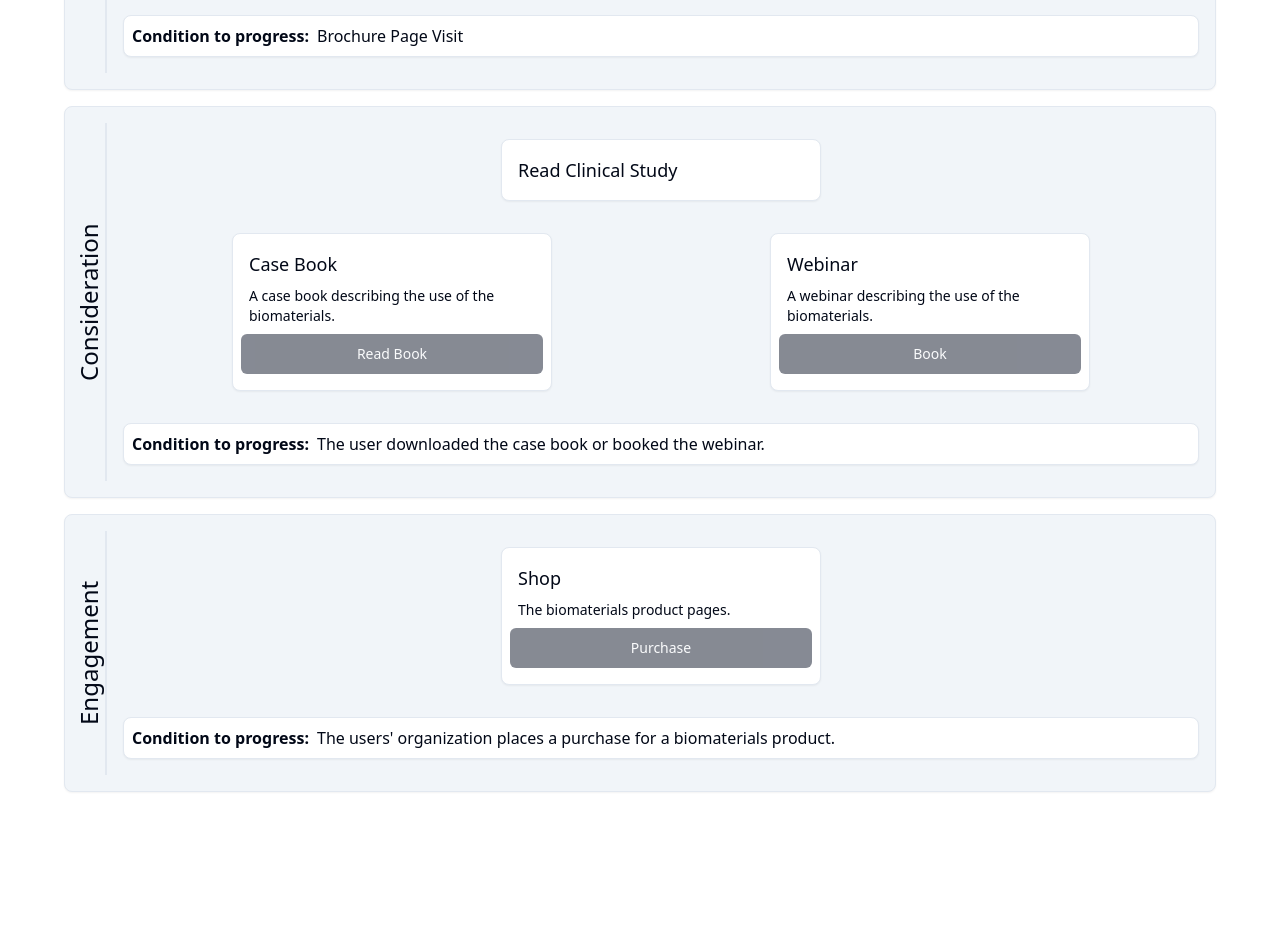
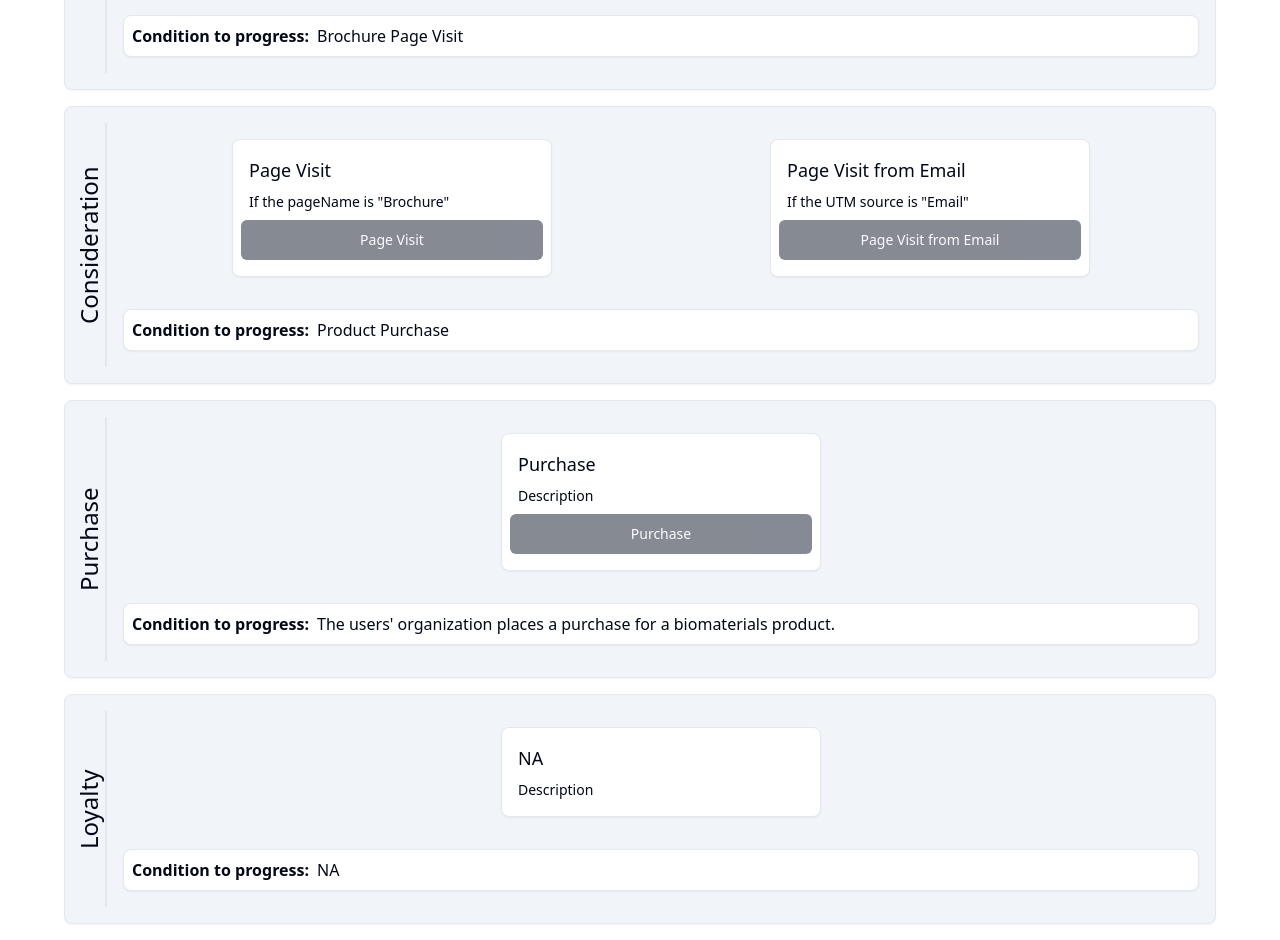
Before and after one commit to Kaihchanwork/test, a Next.js app: page /uc1 in a window 1280 px wide. Shown: the part 560-1500 px from the top of the page. Before the commit the page ends 1368 px from the top, so only its background shows below. Built offline with nearby package versions, Linux system fonts and the light colour scheme.

Commit message:
Update page.tsx

```diff
--- a/app/uc1/page.tsx
+++ b/app/uc1/page.tsx
@@ -117,61 +117,64 @@ const HomePage = () => {
 
       <CXFlow flowName="Consideration">
         <CXFlow.Row>
-          <CXFlow.Item>
-            <CXFlow.ItemHeader>Read Clinical Study</CXFlow.ItemHeader>
-          </CXFlow.Item>
-        </CXFlow.Row>
-
-        <CXFlow.Row>
-          <CXFlow.Item>
-            <CXFlow.ItemHeader>Case Book</CXFlow.ItemHeader>
+        <CXFlow.Item>
+            <CXFlow.ItemHeader>Page Visit</CXFlow.ItemHeader>
             <CXFlow.ItemDescription>
-              A case book describing the use of the biomaterials.
+              If the pageName is "Brochure"
             </CXFlow.ItemDescription>
             <CXFlow.ItemForm
-              triggerLabel="Read Book"
-              eventName="AEM Event MVP"
-              eventParameters={["eventType"]}
+              triggerLabel="Page Visit"
+              eventName="Page Visit"
+              eventParameters={[
+                "pageName",
+                "pageURL",
+              ]}
               cdpSDK={typeof window !== "undefined" ? window.mvpCDP : null}
               isSDKLoaded={isLoaded}
             />
           </CXFlow.Item>
-
           <CXFlow.Item>
-            <CXFlow.ItemHeader>Webinar</CXFlow.ItemHeader>
+            <CXFlow.ItemHeader>Page Visit from Email</CXFlow.ItemHeader>
             <CXFlow.ItemDescription>
-              A webinar describing the use of the biomaterials.
+              If the UTM source is "Email"
             </CXFlow.ItemDescription>
             <CXFlow.ItemForm
-              triggerLabel="Book"
-              eventName="SKILL Course Booked MVP"
-              eventParameters={["courseName"]}
+              triggerLabel="Page Visit from Email"
+              eventName="Page Visit from Email"
+              eventParameters={[
+                "pageName",
+                "utmSource",
+                "pageURL",
+              ]}
               cdpSDK={typeof window !== "undefined" ? window.mvpCDP : null}
               isSDKLoaded={isLoaded}
             />
           </CXFlow.Item>
         </CXFlow.Row>
 
+
+
         <CXFlow.NextStepCondition>
-          The user downloaded the case book or booked the webinar.
+          Product Purchase
         </CXFlow.NextStepCondition>
       </CXFlow>
 
-      <CXFlow flowName="Engagement">
+      <CXFlow flowName="Purchase">
         <CXFlow.Row>
           <CXFlow.Item>
-            <CXFlow.ItemHeader>Shop</CXFlow.ItemHeader>
+            <CXFlow.ItemHeader>Purchase</CXFlow.ItemHeader>
             <CXFlow.ItemDescription>
-              The biomaterials product pages.
+              Description
             </CXFlow.ItemDescription>
             <CXFlow.ItemForm
               triggerLabel="Purchase"
-              eventName="Eshop Ordered Product MVP"
+              eventName="Order Purchase"
               eventParameters={[
+                "id",
                 "productName",
-                "category",
-                "quantity",
-                "unitPrice",
+                "productId",
+                "unit",
+                "amount",
               ]}
               cdpSDK={typeof window !== "undefined" ? window.mvpCDP : null}
               isSDKLoaded={isLoaded}
@@ -184,6 +187,24 @@ const HomePage = () => {
           product.
         </CXFlow.NextStepCondition>
       </CXFlow>
+
+
+      <CXFlow flowName="Loyalty">
+        <CXFlow.Row>
+          <CXFlow.Item>
+            <CXFlow.ItemHeader>NA</CXFlow.ItemHeader>
+            <CXFlow.ItemDescription>
+              Description
+            </CXFlow.ItemDescription>
+
+          </CXFlow.Item>
+        </CXFlow.Row>
+
+        <CXFlow.NextStepCondition>
+          NA
+        </CXFlow.NextStepCondition>
+      </CXFlow>
+
     </div>
   );
 };
```
